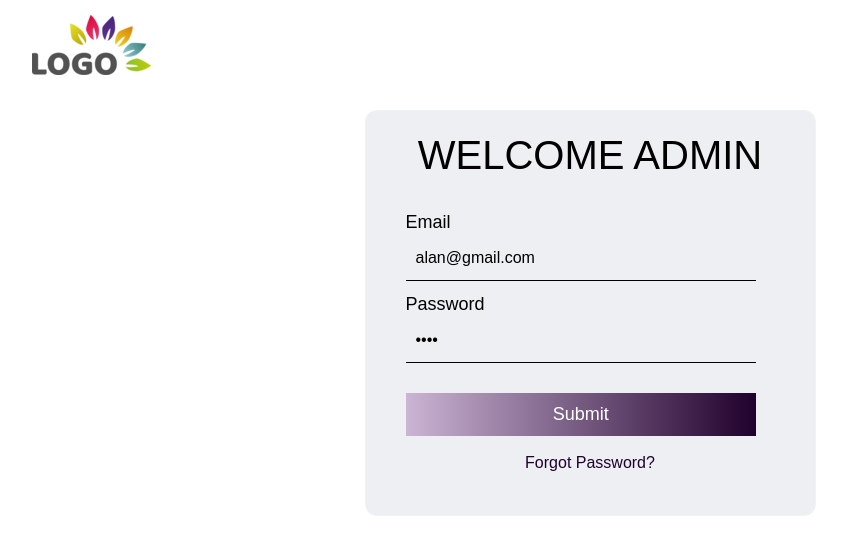
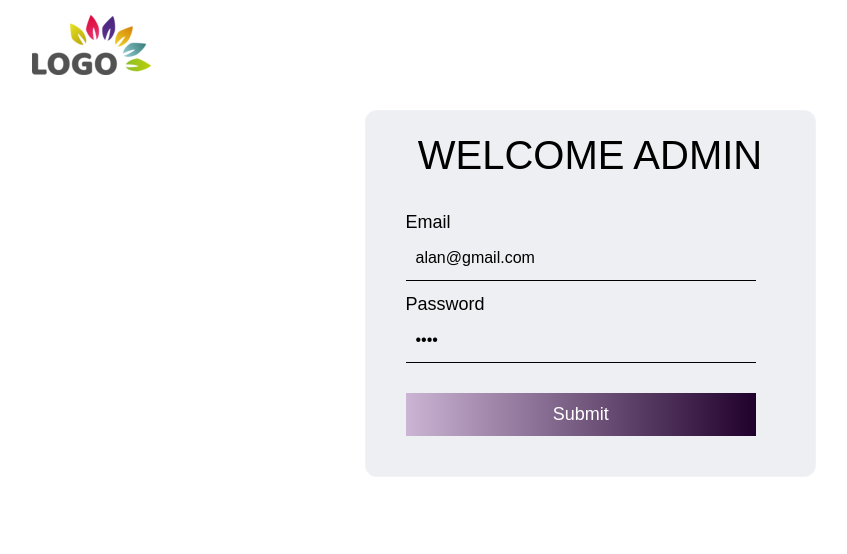
Before and after one commit to mishrarpita321/HotelManagementProject, a Next.js app: page /admin/login in a window 1280 px wide. Shown: the top 554 px of the page, without its empty margins (50-897 px from the left). Built offline with nearby package versions, Linux system fonts and the light colour scheme.

Commit message:
remove forget password

```diff
--- a/src/pages/admin/login/index.js
+++ b/src/pages/admin/login/index.js
@@ -169,7 +169,7 @@ export default function Dashboard() {
                                             onClick={handleSubmit(handleLogin)}>
                                             Submit
                                         </button>
-                                        <div className="forgetpwd"><a href="#">Forgot Password?</a></div>
+                                        {/* <div className="forgetpwd"><a href="#">Forgot Password?</a></div> */}
                                         {/* <div className="link">
                                             Not a member? <a href="#" onClick={() => setPage("registration")} >Sigup here</a>
                                         </div> */}
```
